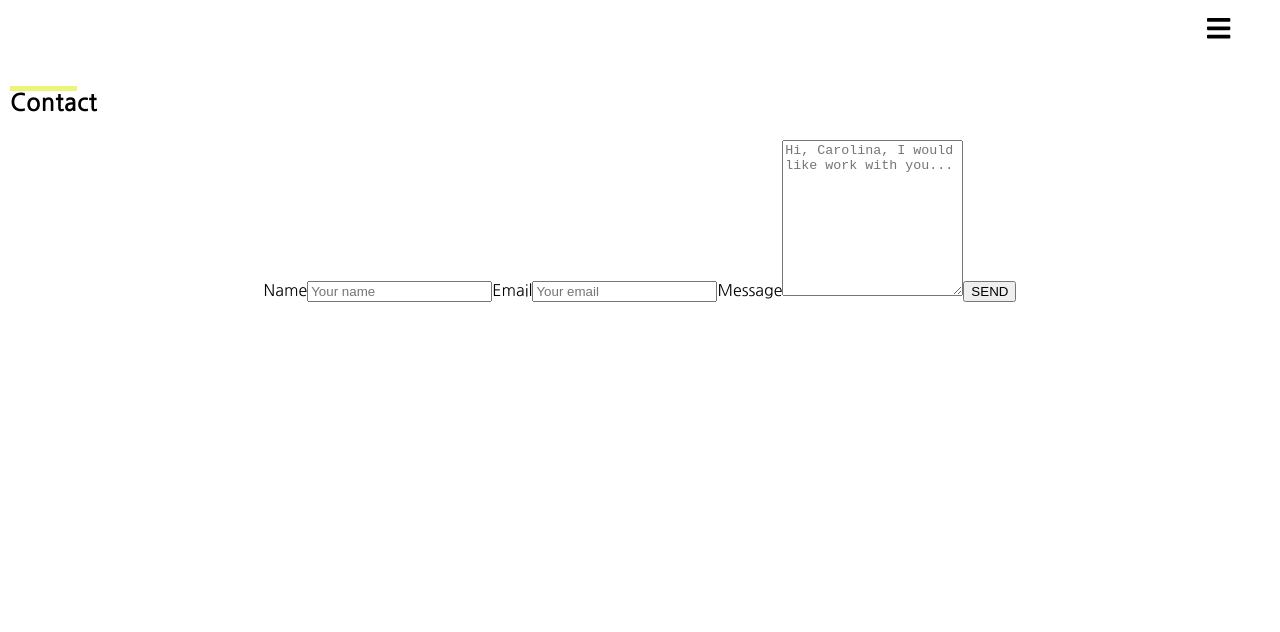
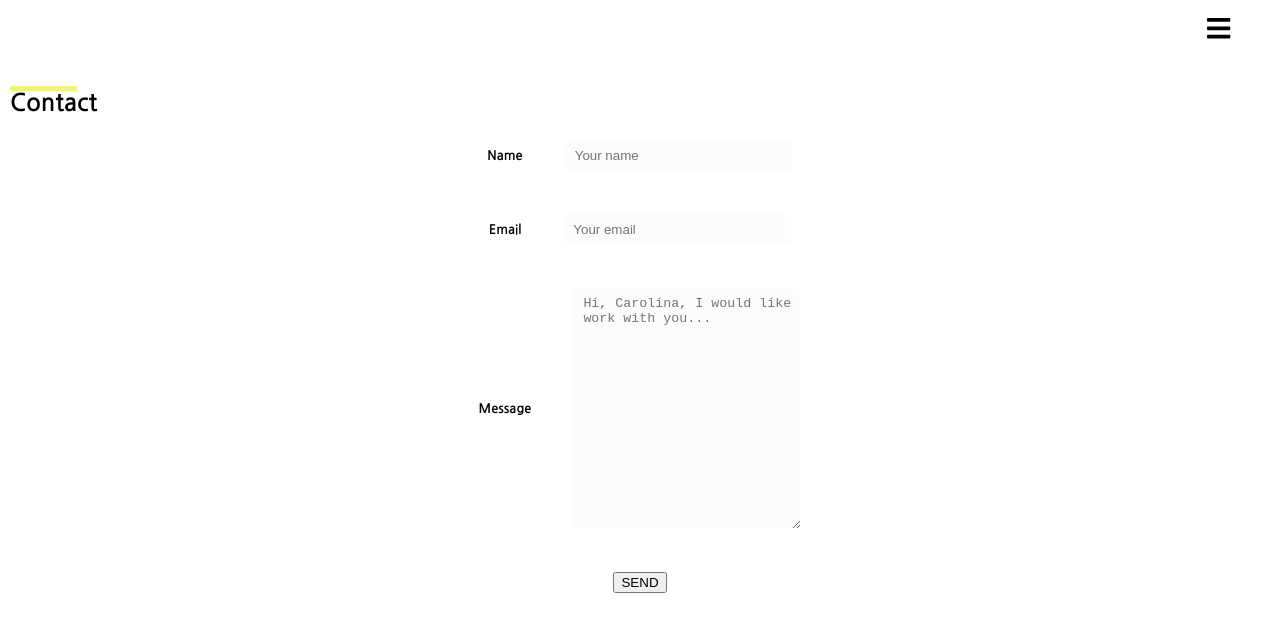
Before and after one commit to carosalazar28/Website-2021, a React (Create React App) app: page /contact in a window 1280 px wide. Shown: the top 632 px of the page. Built offline with nearby package versions, Linux system fonts and the light colour scheme.

Commit message:
add style to form

```diff
--- /dev/null
+++ b/src/components/ContactStyled.js
@@ -0,0 +1,27 @@
+import styled from 'styled-components';
+
+export const FormContainer = styled.form`
+  display: flex;
+  flex-direction: column;
+  align-items: center;
+`;
+
+export const LabelForm = styled.label`
+  display: flex;
+  align-items: center;
+  font-size: 13px;
+  font-weight: bold;
+  margin-bottom: 43px;
+`;
+
+export const InputForm = styled.input`
+  background: rgba(229, 229, 229, 0.12);
+  border-radius: 7px;
+  padding: 8px 10px;
+  width: 208px;
+  border: none;
+  margin-left: 42px;
+  &:focus {
+    outline-color: #EBF579;
+  };
+`;
--- a/src/pages/Contact.js
+++ b/src/pages/Contact.js
@@ -1,5 +1,6 @@
 import React, { useState } from 'react';
 import { ContainerSection, SectionName } from '../components/styled/ContainerSection';
+import { FormContainer, InputForm, LabelForm } from '../components/ContactStyled';
 
 export function Contact() {
 
@@ -16,10 +17,10 @@ export function Contact() {
     <ContainerSection>
       <SectionName>Contact</SectionName>
       <div>
-        <form onSubmit={handleSubmit}>
-          <label htmlFor="name">
+        <FormContainer onSubmit={handleSubmit}>
+          <LabelForm htmlFor="name">
             <span>Name</span>
-            <input
+            <InputForm
               placeholder="Your name"
               id="name"
               type="text"
@@ -27,10 +28,10 @@ export function Contact() {
               value={name}
               onChange={(e) => setName(e.target.value)}
             />
-          </label>
-          <label htmlFor="email">
+          </LabelForm>
+          <LabelForm htmlFor="email">
             <span>Email</span>
-            <input
+            <InputForm
               placeholder="Your email"
               id="email"
               type="text"
@@ -38,23 +39,24 @@ export function Contact() {
               value={email}
               onChange={(e) => setEmail(e.target.value)}
             />
-          </label>
-          <label htmlFor="message">
+          </LabelForm>
+          <LabelForm htmlFor="message">
             <span>Message</span>
-            <textarea
+            <InputForm
+              as={'textarea'}
               id="message"
               type="text"
               name="message"
               value={message}
               onChange={(e) => setMessage(e.target.value)}
-              rows="10"
-              cols="20"
+              rows="15"
+              cols="32"
               placeholder="Hi, Carolina, I would like work with you..."
             >
-            </textarea>
-          </label>
+            </InputForm>
+          </LabelForm>
           <button type="submit" >SEND</button>
-        </form>
+        </FormContainer>
       </div>
     </ContainerSection>
   );
```
